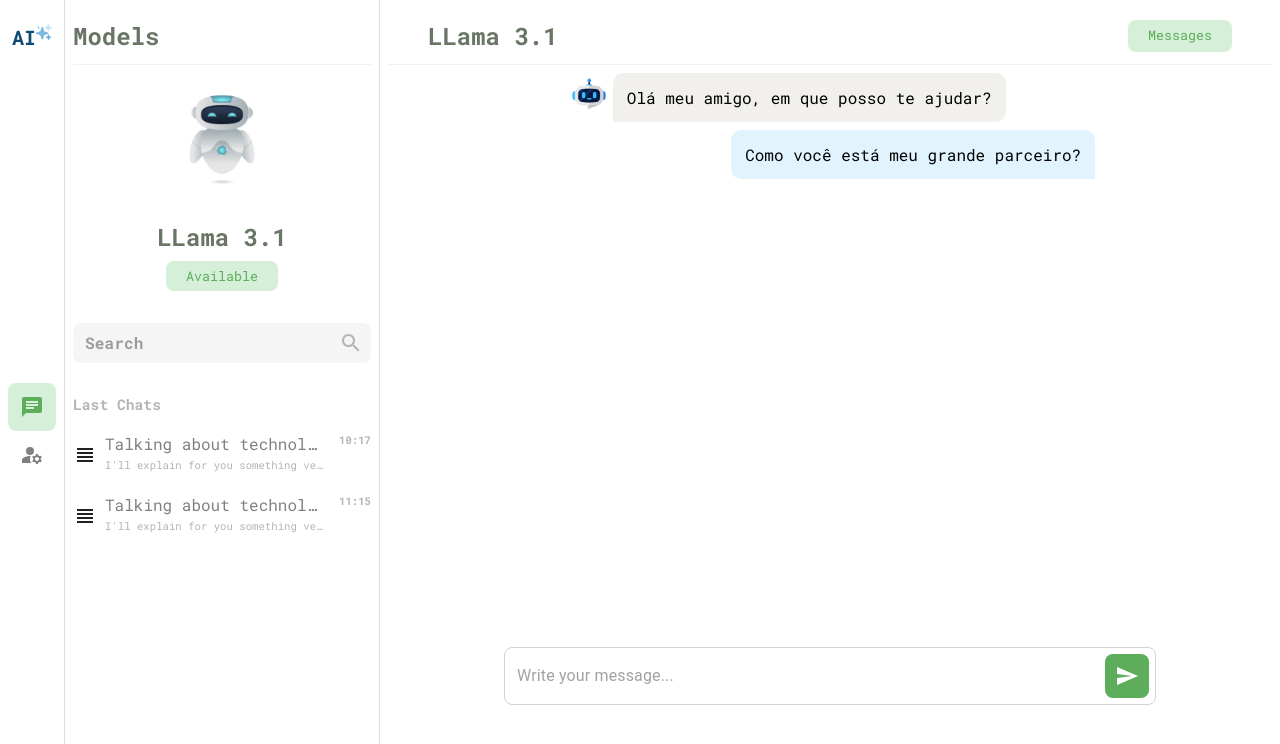
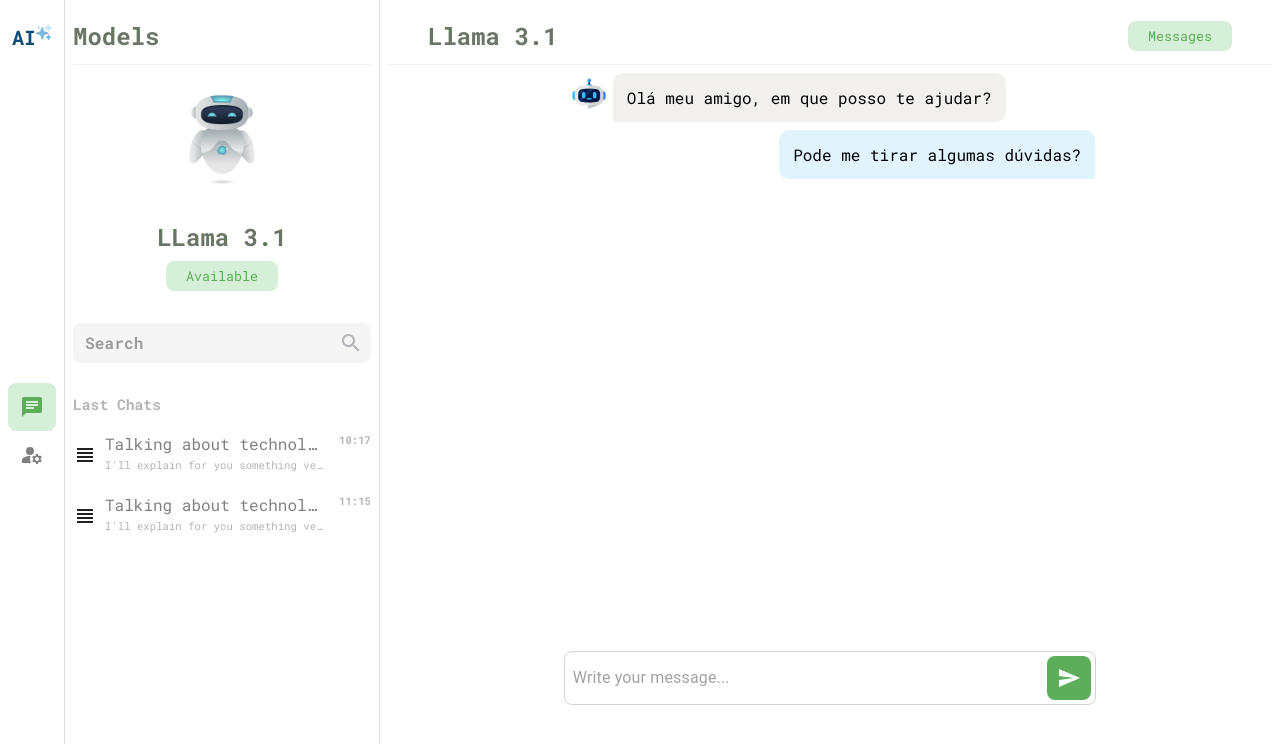
Before and after one commit to igor-rodrigues-ss/chat-ai-fe, a React (Vite) app: page /chat in a window 1280 px wide. Shown: the top 744 px of the page. Built offline with nearby package versions, Linux system fonts and the light colour scheme; a web font is replaced by a local one.

Commit message:
refact: Create separated components for user and ai messages. Format code.

```diff
--- a/src/components/Logo.tsx
+++ b/src/components/Logo.tsx
@@ -1,19 +1,15 @@
-import styled from "styled-components"
-import { DEFAULT_FONT_FAMILY } from "../styles/config"
-import { Row } from "../styles/grid"
-import { COLORS } from "../styles/colors"
-
+import styled from "styled-components";
+import { DEFAULT_FONT_FAMILY } from "../styles/config";
+import { Row } from "../styles/grid";
+import { COLORS } from "../styles/colors";
 
 const Logo = () => (
 	<Row m="24px auto 0">
-        <LogoText>
-            AI
-        </LogoText>
+		<LogoText>AI</LogoText>
 
-        <LogoImg src="images/ai-logo.png"/>
+		<LogoImg src="images/ai-logo.png" />
 	</Row>
-)
-
+);
 
 const LogoText = styled.span`
 	margin: auto 4px auto 0;
@@ -21,12 +17,12 @@
 	font-weight: bold;
 	color: ${COLORS.PRIMARY.SHADE};
 	font-family: ${DEFAULT_FONT_FAMILY};
-`
+`;
 
 const LogoImg = styled.img`
 	margin: 0 0 auto -4px;
-    opacity: .9;
+	opacity: 0.9;
 	width: 16px;
-`
+`;
 
-export default Logo
+export default Logo;
--- /dev/null
+++ b/src/pages/Chat/components/ChatMessages/InputMessage.tsx
@@ -0,0 +1,20 @@
+import { IconButton, InputBase } from "@mui/material";
+import SendIcon from "@mui/icons-material/Send";
+import { InputMessageContainer, SendButton } from "./style";
+
+const InputMessage = () => (
+	<InputMessageContainer>
+		<InputBase
+			sx={{ ml: 1, flex: 1 }}
+			placeholder="Write your message..."
+		/>
+
+		<SendButton>
+			<IconButton type="button" sx={{ p: "10px" }} aria-label="search">
+				<SendIcon style={{ color: "white" }} />
+			</IconButton>
+		</SendButton>
+	</InputMessageContainer>
+);
+
+export default InputMessage;
--- a/src/pages/Chat/components/ChatMessages/index.tsx
+++ b/src/pages/Chat/components/ChatMessages/index.tsx
@@ -1,117 +1,39 @@
-import InputBase from "@mui/material/InputBase";
-import IconButton from "@mui/material/IconButton";
-import {
-	Col,
-	ColBetween,
-	ColCenter,
-	Row,
-	RowBetween,
-	RowEnd,
-} from "../../../../styles/grid";
-import SendIcon from "@mui/icons-material/Send";
-import styled from "styled-components";
-import { DEFAULT_FONT_FAMILY } from "../../../../styles/config";
+import { Col, RowBetween } from "../../../../styles/grid";
+
 import { GreenText, Title } from "../../../../components/text";
-import { COLORS } from "../../../../styles/colors";
-import { Img } from "../../../../components/imgs";
+import { ChatContent, ChatMessagesContainer } from "./style";
+import InputMessage from "./InputMessage";
+import { AiMessage, UserMessage } from "./messages";
 
-const AiBaloon = styled.div`
-	background: ${COLORS.GREY.TINT}80;
-	padding: 14px;
-	border-radius: 10px 10px 10px 0;
-	font-family: ${DEFAULT_FONT_FAMILY};
-	margin: 8px 0 0 0;
-`;
+const ChatMessages = () => {
+	return (
+		<ChatMessagesContainer>
+			<ChatHeader title="Llama 3.1" />
 
-const UserBaloon = styled.div`
-	background: #e1f3fd;
-	padding: 14px;
-	border-radius: 10px 10px 0px 10px;
-	font-family: ${DEFAULT_FONT_FAMILY};
-	margin: 8px 0;
-`;
+			<ChatContent>
+				<Col p="0 20%">
+					<AiMessage message="Olá meu amigo, em que posso te ajudar?" />
+					<UserMessage message="Pode me tirar algumas dúvidas?" />
+				</Col>
 
-const ChatContent = styled(ColBetween)`
-	height: 80vh;
-	width: 100%;
-	margin: 0 auto;
-`
+				<InputMessage />
+			</ChatContent>
+		</ChatMessagesContainer>
+	);
+};
 
-const Header = () => (
+interface ChatHeaderProps {
+	title: string;
+}
+
+const ChatHeader = (props: ChatHeaderProps) => (
 	<RowBetween
 		style={{ padding: "0 40px", borderBottom: "1px solid #f1f1f1" }}
 	>
-		<Title m={"12px 0"}>LLama 3.1</Title>
+		<Title m={"12px 0"}>{props.title}</Title>
 
-		<GreenText m={"12px 0"}>Messages</GreenText>
+		<GreenText m={"auto 0"}>Messages</GreenText>
 	</RowBetween>
-)
-
-const InputMessageContainer = styled(Row)`
-	background: white;
-	width: 50vw;
-	margin: 0 auto;
-	border-radius: 8px;
-	border: 1px solid lightgrey;
-	padding: 4px 6px 4px 4px;
-`
-
-const InputMessage = () => (
-	<InputMessageContainer>
-		<InputBase
-			sx={{ ml: 1, flex: 1 }}
-			placeholder="Write your message..."
-		/>
-
-		<div
-			style={{
-				background: COLORS.GREEN.BASE,
-				borderRadius: "8px",
-				margin: "2px 0",
-			}}
-		>
-			<IconButton
-				type="button"
-				sx={{ p: "10px" }}
-				aria-label="search"
-			>
-				<SendIcon style={{ color: "white" }} />
-			</IconButton>
-		</div>
-	</InputMessageContainer>
-)
-
-const ChatMessages = () => {
-	return (
-		<Col style={{ height: "98vh", width: "100%", borderRadius: "12px" }}>
-			<Header/>
-
-			<ChatContent>
-				<Col p="0 20%">
-					<Row>
-						<Img src="images/robot.png" width={"40px"} m="auto 4px"/>
-
-						<ColCenter>
-							<AiBaloon>
-								Olá meu amigo, em que posso te ajudar?
-							</AiBaloon>
-						</ColCenter>
-					</Row>
-
-					<RowEnd>
-						<ColCenter>
-							<UserBaloon>
-								Como você está meu grande parceiro?
-							</UserBaloon>
-						</ColCenter>
-					</RowEnd>
-				</Col>
-
-				<InputMessage/>
-
-			</ChatContent>
-		</Col>
-	);
-};
+);
 
 export default ChatMessages;
--- /dev/null
+++ b/src/pages/Chat/components/ChatMessages/messages.tsx
@@ -0,0 +1,25 @@
+import { Img } from "../../../../components/imgs";
+import { ColCenter, Row, RowEnd } from "../../../../styles/grid";
+import { AiBaloon, UserBaloon } from "./style";
+
+interface Props {
+	message: string;
+}
+
+export const AiMessage = (props: Props) => (
+	<Row>
+		<Img src="images/robot.png" width={"40px"} m="auto 4px" />
+
+		<ColCenter>
+			<AiBaloon>{props.message}</AiBaloon>
+		</ColCenter>
+	</Row>
+);
+
+export const UserMessage = (props: Props) => (
+	<RowEnd>
+		<ColCenter>
+			<UserBaloon>{props.message}</UserBaloon>
+		</ColCenter>
+	</RowEnd>
+);
--- /dev/null
+++ b/src/pages/Chat/components/ChatMessages/style.tsx
@@ -0,0 +1,57 @@
+import styled from "styled-components";
+import { COLORS } from "../../../../styles/colors";
+import { DEFAULT_FONT_FAMILY } from "../../../../styles/config";
+import { Col, ColBetween, Row } from "../../../../styles/grid";
+
+export const AiBaloon = styled.div`
+	background: ${COLORS.GREY.TINT}80;
+	padding: 14px;
+	border-radius: 10px 10px 10px 0;
+	font-family: ${DEFAULT_FONT_FAMILY};
+	margin: 8px 0 0 0;
+`;
+
+export const UserBaloon = styled.div`
+	background: #e1f3fd;
+	padding: 14px;
+	border-radius: 10px 10px 0px 10px;
+	font-family: ${DEFAULT_FONT_FAMILY};
+	margin: 8px 0;
+`;
+
+export const ChatContent = styled(ColBetween)`
+	height: 80vh;
+	width: 100%;
+	margin: 0 auto;
+`;
+
+export const ChatMessagesContainer = styled(Col)`
+	height: 98vh;
+	width: 100%;
+	border-radius: 12px;
+`;
+
+export const InputMessageContainer = styled(Row)`
+	background: white;
+	margin: 0 auto;
+	border-radius: 8px;
+	border: 1px solid lightgrey;
+
+	@media (max-width: 588px) {
+		width: 100%;
+	}
+
+	@media (min-width: 589px) and (max-width: 1150px) {
+		width: 80%;
+	}
+
+	@media (min-width: 1151px) {
+		width: 60%;
+	}
+`;
+
+export const SendButton = styled.div`
+	background: ${COLORS.GREEN.BASE};
+	border-radius: 8px;
+	margin: 4px;
+`;
--- a/src/pages/Chat/components/RecentChatItem.tsx
+++ b/src/pages/Chat/components/RecentChatItem.tsx
@@ -6,13 +6,11 @@
 import { COLORS } from "../../../styles/colors";
 import styled from "styled-components";
 
-
 interface RecentChatItemsProps {
-    title: string
-    subtitle: string
-    dateOrTime: string
+	title: string;
+	subtitle: string;
+	dateOrTime: string;
 }
-
 
 const RecentChatItem = (props: RecentChatItemsProps) => (
 	<RowBetween style={{ margin: "0 0 18px 0" }}>
@@ -20,33 +18,36 @@
 			<ViewHeadlineIcon style={{ margin: "auto 0" }} />
 
 			<Col>
-				<BrokenText m="auto auto 4px 8px">
-					{props.title}
-				</BrokenText>
+				<BrokenText m="auto auto 4px 8px">{props.title}</BrokenText>
 
-				<BrokenText fontSize="8pt" m="auto auto 4px 8px" color={COLORS.GREY.SHADE}>
+				<BrokenText
+					fontSize="8pt"
+					m="auto auto 4px 8px"
+					color={COLORS.GREY.SHADE}
+				>
 					{props.subtitle}
 				</BrokenText>
 			</Col>
 		</Row>
 
-		<DateOrTime>
-			{props.dateOrTime}
-		</DateOrTime>
+		<DateOrTime>{props.dateOrTime}</DateOrTime>
 	</RowBetween>
 );
 
-
-const BrokenText = styled.span<{m?: string, color?: string, fontSize?: string}>`
+const BrokenText = styled.span<{
+	m?: string;
+	color?: string;
+	fontSize?: string;
+}>`
 	font-family: ${DEFAULT_FONT_FAMILY};
 	width: 220px;
 	white-space: nowrap;
 	overflow: hidden;
 	text-overflow: ellipsis;
-    font-size: ${p =>  p.fontSize || "12pt"};
-    color: ${p => p.color || "grey"};
-    margin: ${p => p.m || "auto"};
-`
+	font-size: ${(p) => p.fontSize || "12pt"};
+	color: ${(p) => p.color || "grey"};
+	margin: ${(p) => p.m || "auto"};
+`;
 
 const DateOrTime = styled.span`
 	font-size: 8pt;
@@ -54,7 +55,6 @@
 	margin: 0 0 auto auto;
 	font-family: ${DEFAULT_FONT_FAMILY};
 	color: ${COLORS.GREY.SHADE};
-`
-
+`;
 
 export default RecentChatItem;
--- a/src/pages/Chat/components/SideDrawer.tsx
+++ b/src/pages/Chat/components/SideDrawer.tsx
@@ -9,7 +9,6 @@
 	open: boolean;
 	setOpen: (value: boolean) => void;
 }
-
 
 const SideDrawer = (props: Props) => {
 	const { open, setOpen } = props;
@@ -36,17 +35,12 @@
 				<SideContent />
 			</Drawer>
 
-			<Drawer
-				variant="permanent"
-				sx={PermanentDrawerSX}
-				open
-			>
+			<Drawer variant="permanent" sx={PermanentDrawerSX} open>
 				<SideContent />
 			</Drawer>
 		</Box>
 	);
 };
-
 
 const TemporaryDrawerSX = {
 	display: { xs: "block", sm: "none" },
@@ -54,7 +48,7 @@
 		boxSizing: "border-box",
 		width: DRAWER_WIDTH,
 	},
-}
+};
 
 const PermanentDrawerSX = {
 	display: { xs: "none", sm: "block" },
@@ -62,10 +56,11 @@
 		boxSizing: "border-box",
 		width: DRAWER_WIDTH,
 	},
-}
+};
 
 const BoxSX = {
-	width: { sm: DRAWER_WIDTH }, flexShrink: { sm: 0 }
-}
+	width: { sm: DRAWER_WIDTH },
+	flexShrink: { sm: 0 },
+};
 
 export default SideDrawer;
--- a/src/styles/grid.tsx
+++ b/src/styles/grid.tsx
@@ -1,18 +1,18 @@
 import styled from "styled-components";
 
-export const Row = styled.div<{m?: string, p?: string}>`
+export const Row = styled.div<{ m?: string; p?: string }>`
 	display: flex;
 	flex-direction: row;
-	margin: ${p => p.m || "0"};
-	padding: ${p => p.p || "0"};
+	margin: ${(p) => p.m || "0"};
+	padding: ${(p) => p.p || "0"};
 `;
 
-export const Col = styled.div<{m?: string; p?: string, width?: string}>`
+export const Col = styled.div<{ m?: string; p?: string; width?: string }>`
 	display: flex;
 	flex-direction: column;
-	margin: ${p => p.m || "0"};
-	padding: ${p => p.p || "0"};
-	width: ${p => p.width || "auto"};
+	margin: ${(p) => p.m || "0"};
+	padding: ${(p) => p.p || "0"};
+	width: ${(p) => p.width || "auto"};
 `;
 
 export const RowEnd = styled(Row)`
```
Also changed, not shown: src/components/SideMenu.tsx (+5 -7 lines), src/components/imgs.tsx (+4 -5 lines), src/pages/Chat/components/SideContent.tsx (+13 -12 lines). Lines whose indentation alone changed are shown as unchanged.
